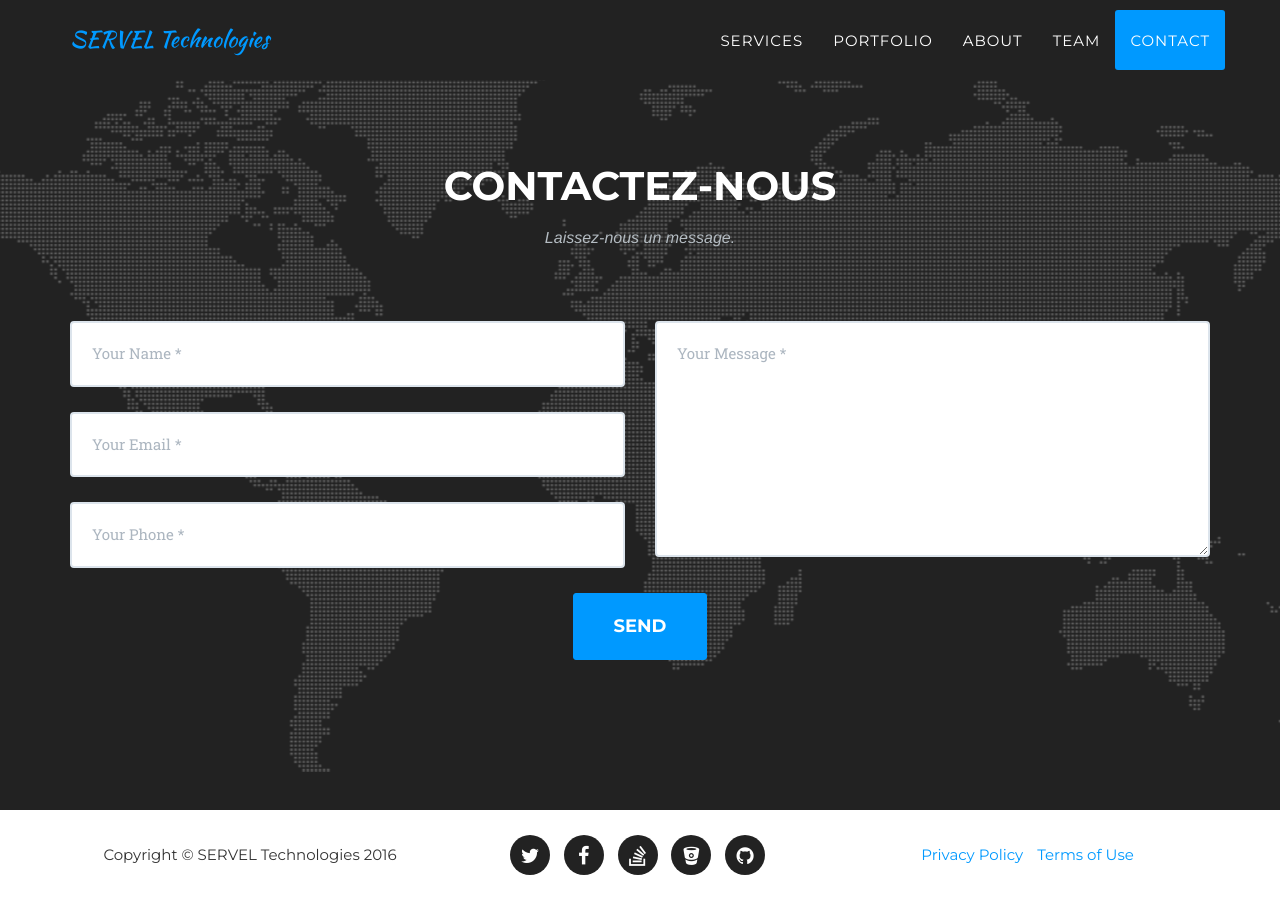
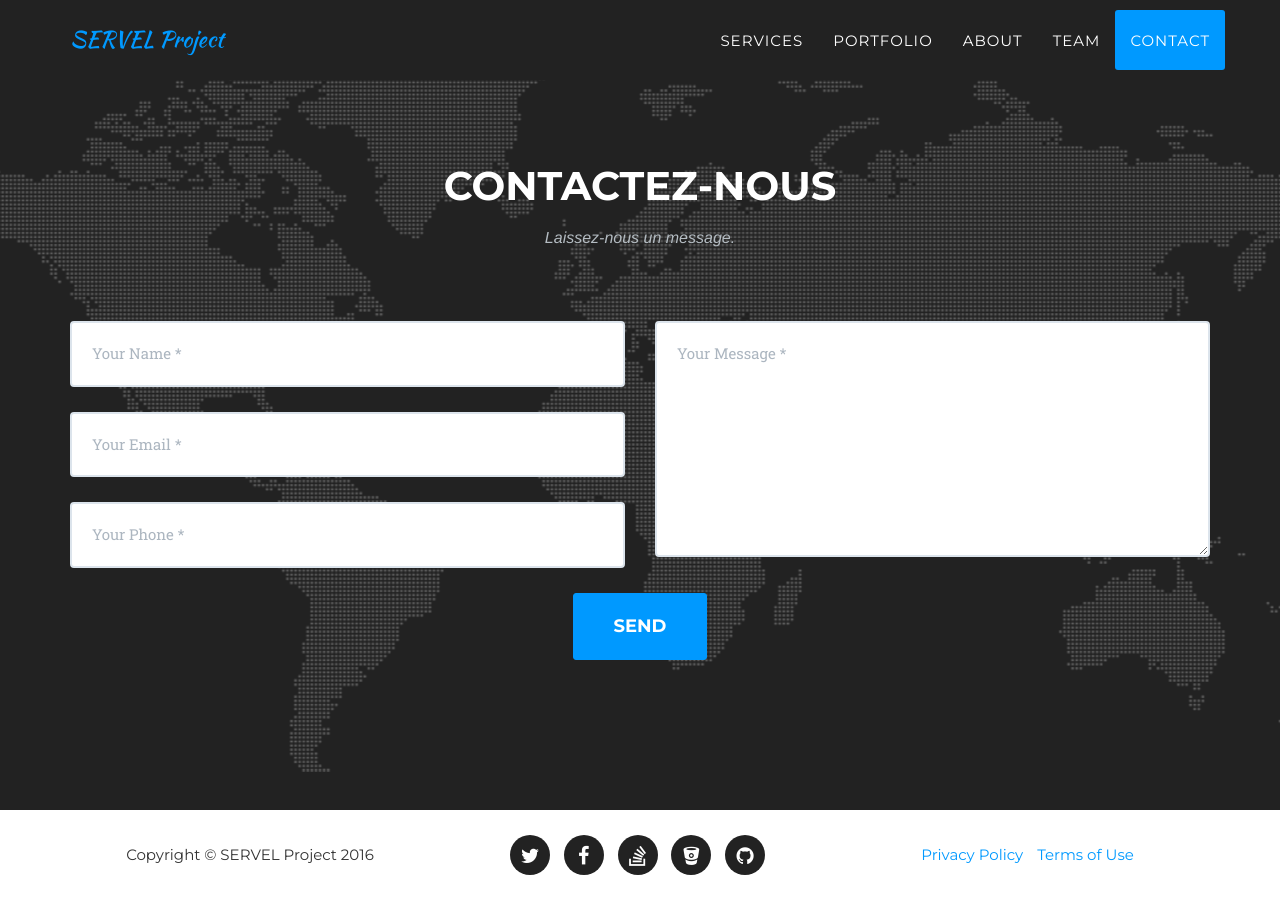
Before and after one commit to servelproject/servel-technologies.io, a Jekyll site: the page built from _posts/2014-07-16-project-3.markdown, in a window 1280 px wide and 900 px high, scrolled down 4791 px. Built offline with Jekyll 4.4.1, drawn with Linux system fonts in a browser that asks for light colours; some web fonts are replaced.

Commit message:
title changed

```diff
--- a/_config.yml
+++ b/_config.yml
@@ -2,7 +2,7 @@ url: https://servelproject.github.io
 baseurl:
 
 # Site settings
-title: SERVEL Technologies
+title: SERVEL Project
 email: servelproject@gmail.com
 description: "Assurez la réussite de votre oeuvre audiovisuelle en travaillant avec servel."
 
```
